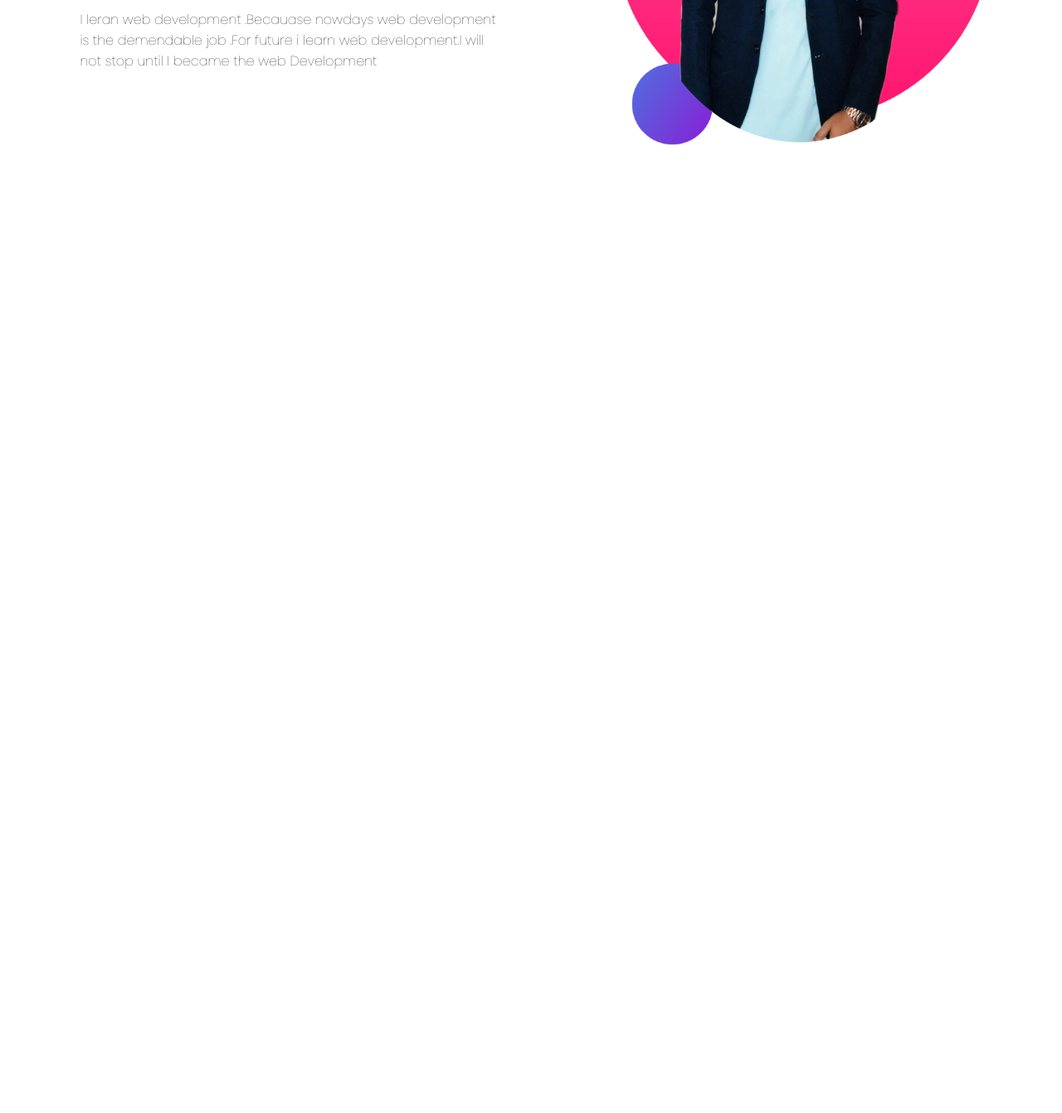
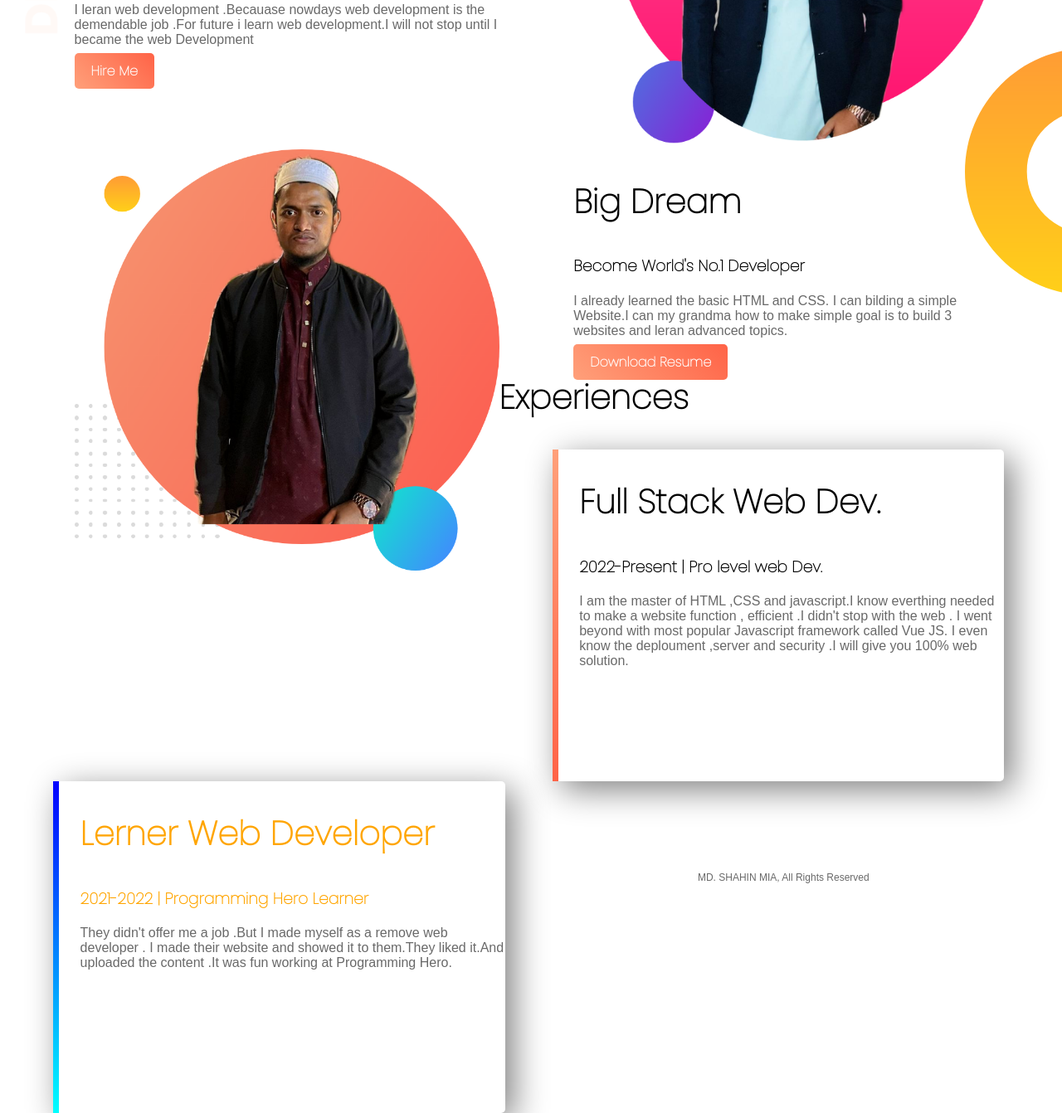
Before and after one commit to Shahincouict/web-protfolio, a plain HTML site: page index.html in a window 1280 px wide. Shown: the part 319-1661 px from the top of the page at 83% size. Before the commit the page ends 800 px from the top, so only its background shows below. Drawn offline with Linux system fonts and the light colour scheme.

Commit message:
finish my First website

```diff
--- a/index.html
+++ b/index.html
@@ -9,18 +9,45 @@
     <link rel="stylesheet" href="style.css">
 </head>
 <body>
-   <section>
+   <section class="top-banner">
     <div class="half-width">
         <h1>Welcome To</h1>
-    <h1><span class="name-highlight">Shahin</span> Website</h1>
+    <h1><span class="orange-highlight">Shahin</span> Website</h1>
      <h3>World class professional web Developer</h3>
      <p>I leran web development .Becauase nowdays web development is the demendable job .For future i learn web development.I will not stop until I became the web Development </p>
+     <a class="link-button" target="_blank" href="https://www.linkedin.com/in/md-shahin-mia-2abb761b9/">Hire Me</a>
     </div>
     <div class="half-width">
         <img src="images/profile1.png.png" alt="">
     </div>
     <img
     </section>
-
+    <section class="dream-area">
+        <div class="half-width">
+            <img src="images/profile2.png.png" alt="">
+        </div>
+        <div class="half-width">
+            <h2>Big Dream</h2>
+            <h3>Become World's No.1 Developer</h3>
+            <p>I already learned the basic HTML and CSS. I can bilding a simple Website.I can my grandma how to make simple goal is to build 3 websites and leran advanced topics.</p>
+            <a class="link-button" target="_blank" href="file:///C:/Web%20Development/Project/Web-portfolio/index.html">Download Resume</a>
+        </div>
+    </section>
+    <section class="Experience-area">
+        <h2>Experiences</h2>
+        <div id="full-stack" class="half-width single-experience">
+            <h2>Full Stack Web Dev.</h2>
+            <h3>2022-Present | Pro level web Dev.</h3>
+            <p>I am the master of HTML ,CSS and javascript.I know everthing needed to make a website function , efficient .I didn't stop with the web . I went beyond with most popular Javascript framework called Vue JS. I even know the deploument ,server and security .I will give you 100% web solution.</p>
+        </div>
+        <div id="baby-web" class="half-width single-experience">
+         <h2 span class="orange-highlight">Lerner Web Developer</h2>
+         <h3 span class="orange-highlight">2021-2022 | Programming Hero Learner</h3>
+         <p>They didn't offer me a job .But I made myself as a remove web developer . I made their website and showed it to them.They liked it.And uploaded the content .It was fun working at Programming Hero.</p>
+        </div>
+    </section>
+<footer>
+    <p>MD. SHAHIN MIA, All Rights Reserved </p>
+</footer>
 </body>
 </html>
--- a/style.css
+++ b/style.css
@@ -1,11 +1,21 @@
 body
 {
+    margin: 0px;
     font-family: 'Poppins', sans-serif;
 }
 h1 {
     font-size: 50px;
 }
-.name-highlight{
+h2{
+    font-size: 40px;
+}
+p{
+    color: dimgray;
+
+    font-family: Arial, Helvetica, sans-serif
+
+}
+.orange-highlight{
     color: orange;
 }
 .half-width{
@@ -18,3 +28,53 @@ h1 {
 .half-width img {
     width: 100%;
 }
+.top-banner{
+    background-image: url("images/top-banner.png");
+    background-repeat: no-repeat;
+}
+section{
+    height: 500px;
+    padding-bottom: 150px;
+}
+.link-button{
+    text-decoration: none;
+    background-image: linear-gradient(45deg, lightsalmon ,tomato);
+    padding: 10px 20px;
+    border-radius: 5px;
+    color: white;
+    font-weight: 700;
+}
+.dream-area{
+    background-image: url("images/dream-bg.png");
+    background-repeat: no-repeat;
+    background-position: bottom right;
+    height: 500px;
+    padding-bottom: 150px;
+}
+.single-experience{
+    box-shadow: 10px 10px 40px gray;
+    border-radius: 5px;
+    height: 80%;
+}
+.exeperience-area{
+    background-image: url("images/exp-bg.png");
+    background-repeat: no-repeat;
+    background-position: left;
+    height: 500px;
+    padding-bottom: 150px;
+
+}
+#full-stack{
+    border-left: 7px solid;
+    border-image: linear-gradient(180deg,lightsalmon,tomato);
+    border-image-slice: 1;
+}
+#baby-web{
+    border-left: 7px solid;
+    border-image: linear-gradient(180deg, blue ,cyan);
+    border-image-slice: 1;
+}
+footer p{
+text-align: center;
+font-size: 12px;
+}
```
Also changed, not shown: images/profile2.png.png (added).
